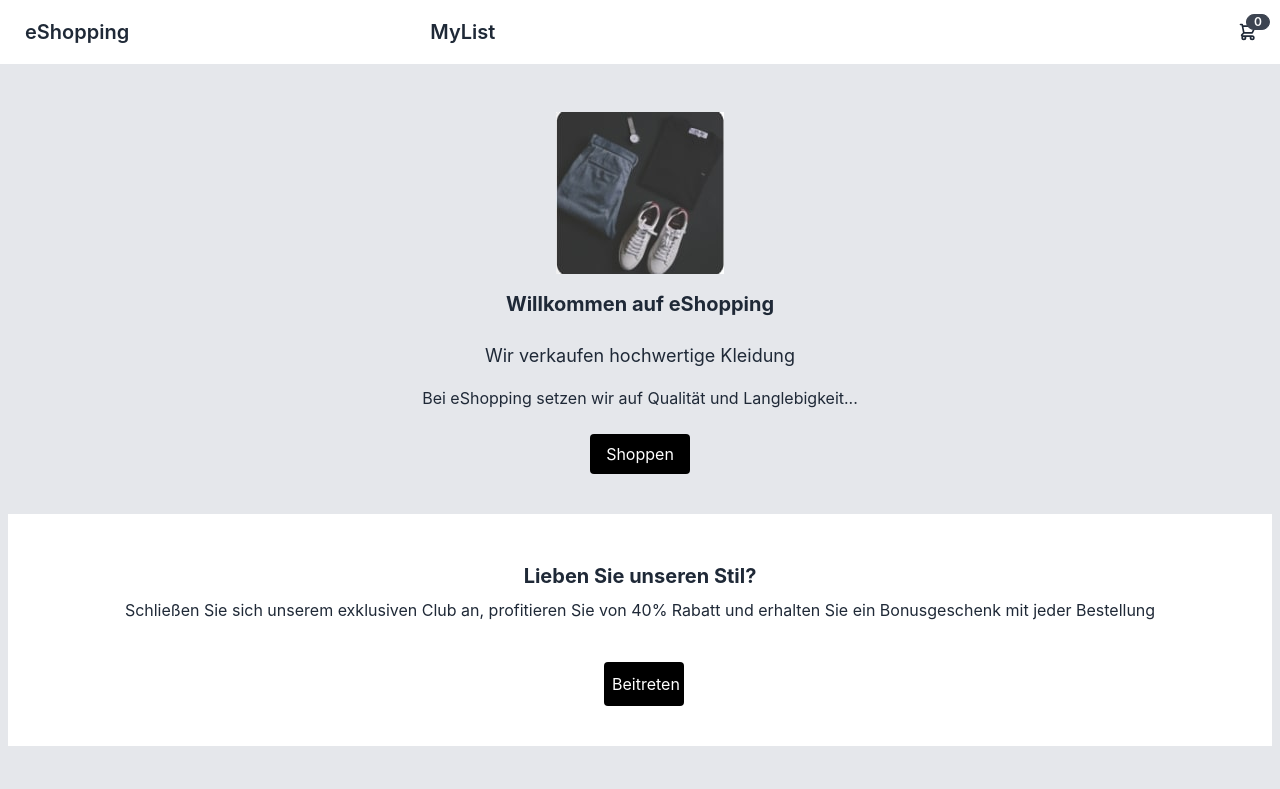
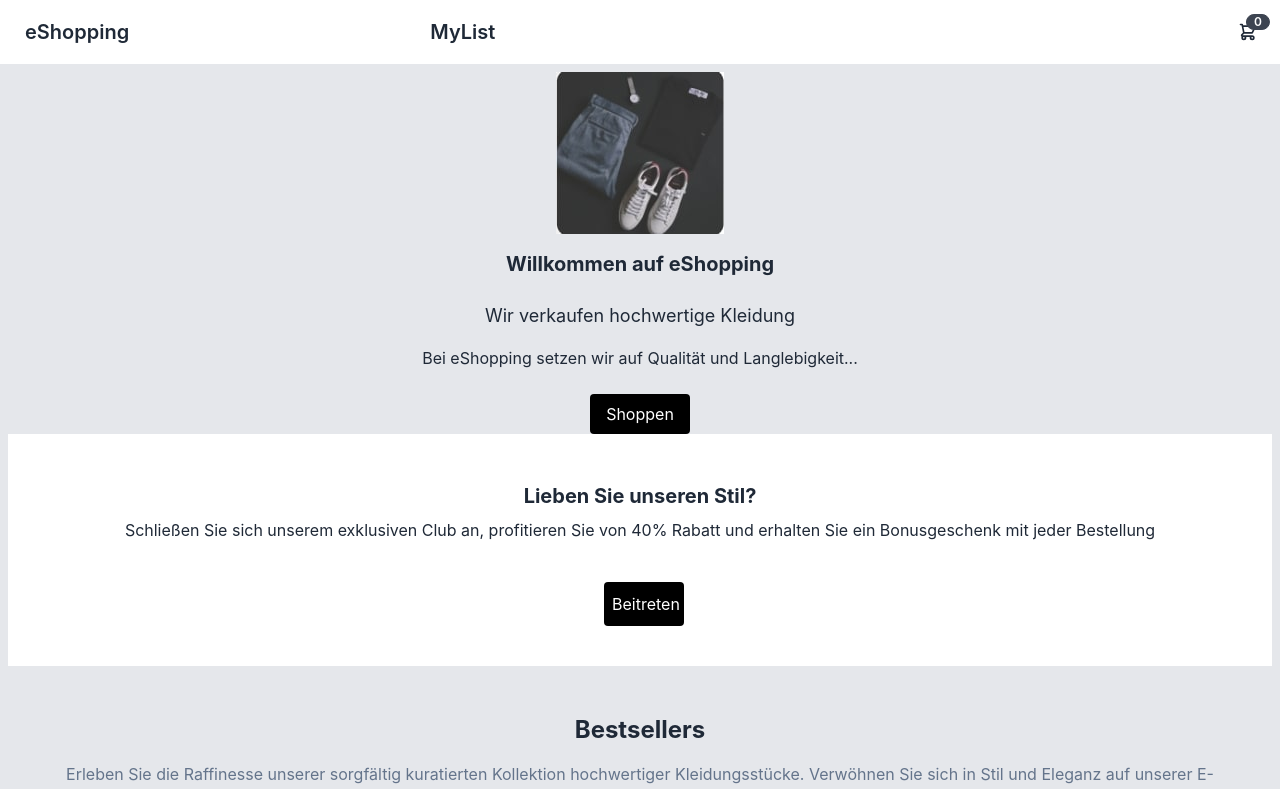
Before and after one commit to Albs1de/eshopping, a React (Create React App) app: page / in a window 1280 px wide. Shown: the top 789 px of the page. Built offline with nearby package versions, Linux system fonts and the light colour scheme.

Commit message:
Fix: Padding for each Cart in the Home Component

```diff
--- a/src/components/ShoppingCardList.js
+++ b/src/components/ShoppingCardList.js
@@ -162,7 +162,7 @@ const ShoppingCardList = () => {
         </button>
       </div>
 
-      <div className="flex flex-wrap justify-center  lg:grid lg:grid-cols-2">
+      <div className="flex flex-wrap lg:grid lg:grid-cols-3">
         {shoppingItems.map((item) => {
           return (
             <div key={item.id} className="sm:mx-1 sm:my-1">
--- a/src/pages/Home.js
+++ b/src/pages/Home.js
@@ -6,7 +6,7 @@ const Homepage = () => {
 
   return (
     <div className="bg-gray-200 p-2 flex flex-col items-center">
-      <div className="bg-gray-200 p-10 flex flex-col items-center">
+      <div className="bg-gray-200  flex flex-col items-center">
         {!showShoppingList && (
           <>
             <img alt="first Clothing" src={firstImage} className="mx-auto" />
```
